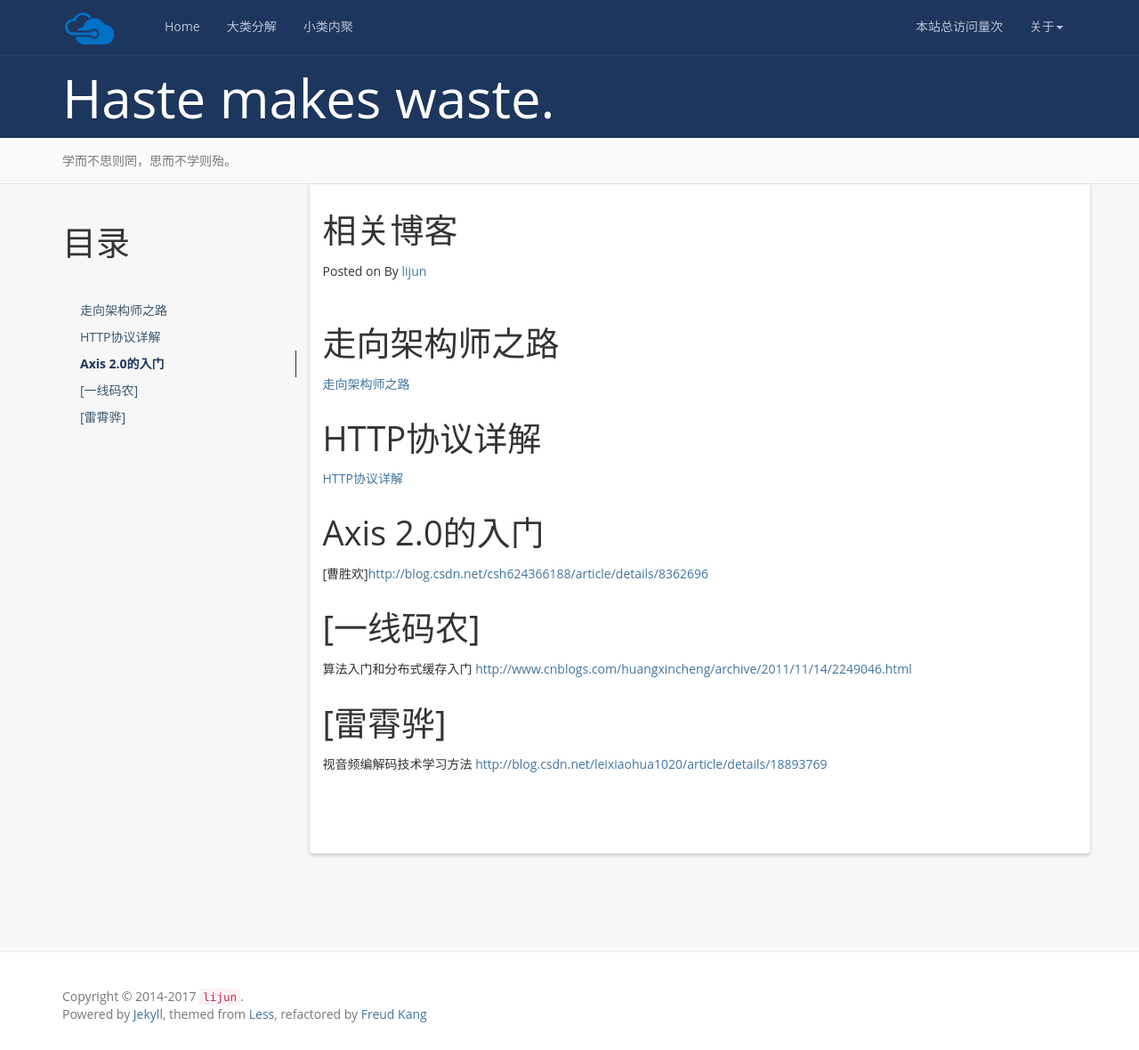
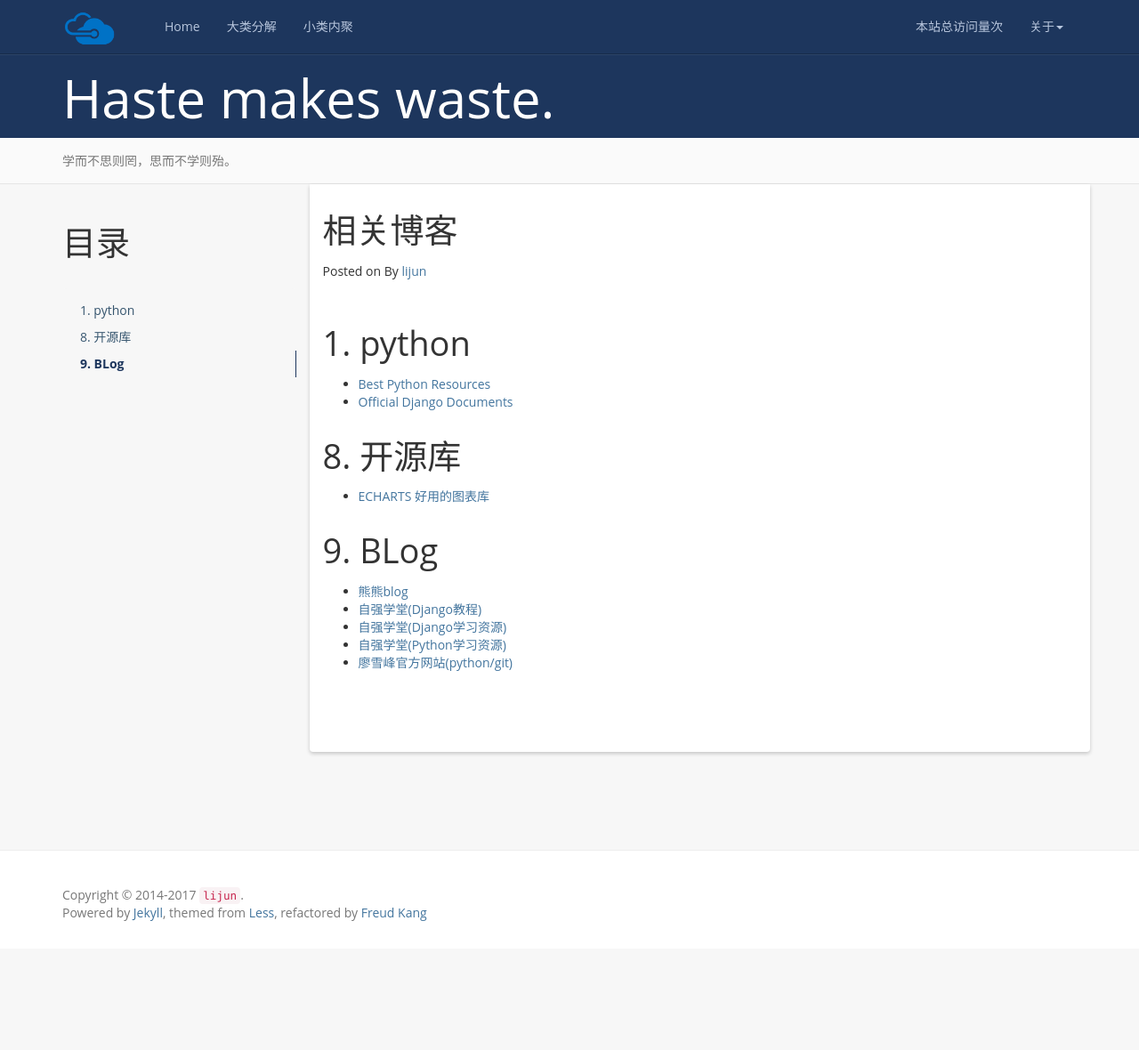
Before and after one commit to utanesuke0612/utanesuke0612.github.io, a Jekyll site: the page built from reference.md, in a window 1280 px wide and 1180 px high. Shown: the whole window at 89% size. Built offline with Jekyll 4.4.1, drawn with Linux system fonts in a browser that asks for light colours; nearby versions of some CDN libraries; a script that is not in the unit is left out; comment, search, counter and statistics services are not loaded.

Commit message:
upload blog reference

```diff
--- a/reference.md
+++ b/reference.md
@@ -7,25 +7,17 @@ permalink: /reference/
 * content
 {:toc}
 
+# 1. python
+ - [Best Python Resources](https://www.fullstackpython.com/best-python-resources.html)
+ - [Official Django Documents](https://www.fullstackpython.com/best-python-resources.html)
 
-走向架构师之路
-=====================
-[走向架构师之路](http://blog.csdn.net/cutesource/article/details/4901506)
+# 8. 开源库
+ - [ECHARTS 好用的图表库](http://echarts.baidu.com/index.html)
 
-HTTP协议详解
-=====================
-[HTTP协议详解](http://www.jmarshall.com/easy/http/)
 
-Axis 2.0的入门
-=====================
-[曹胜欢][http://blog.csdn.net/csh624366188/article/details/8362696](http://blog.csdn.net/csh624366188/article/details/8362696)
-
-[一线码农]
-=====================
-算法入门和分布式缓存入门
-[http://www.cnblogs.com/huangxincheng/archive/2011/11/14/2249046.html](http://www.cnblogs.com/huangxincheng/archive/2011/11/14/2249046.html)
-
-[雷霄骅]
-=====================
-视音频编解码技术学习方法
-[http://blog.csdn.net/leixiaohua1020/article/details/18893769](http://blog.csdn.net/leixiaohua1020/article/details/18893769)
+# 9. BLog
+ - [熊熊blog](https://www.xncoding.com/tags/)
+ - [自强学堂(Django教程)](http://code.ziqiangxuetang.com/django/django-tutorial.html)
+ - [自强学堂(Django学习资源)](http://code.ziqiangxuetang.com/learn_share/django-learn-resource.html)
+ - [自强学堂(Python学习资源)](http://code.ziqiangxuetang.com/learn_share/python-learn-resource.html)
+ - [廖雪峰官方网站(python/git)](https://www.liaoxuefeng.com/)
```
Also changed, not shown: _posts/2017-08-20-zqxt_django_01.md (added, +54 -0 lines), books.md (+7 -2 lines).
